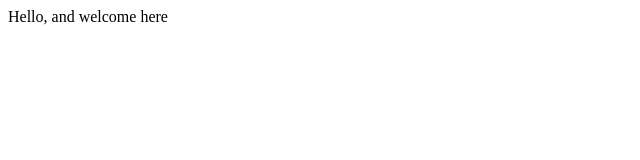
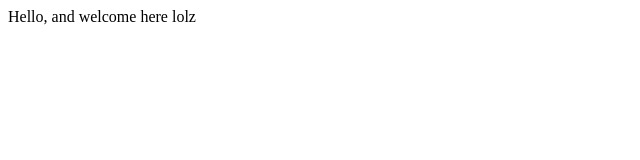
Before and after one commit to doobbyyus/web-proxy, a plain HTML site: page index.html in a window 1280 px wide. Shown: the full height of the page, 0-640 px from the left. Drawn offline with Linux system fonts and the light colour scheme.

Commit message:
Update index.html

```diff
--- a/index.html
+++ b/index.html
@@ -1,6 +1,6 @@
 <html>
   <body>
-    <p> Hello, and welcome here <p>
+    <p> Hello, and welcome here lolz <p>
   </body>
   <script>
     var rbx = require('noblox.js');
```
